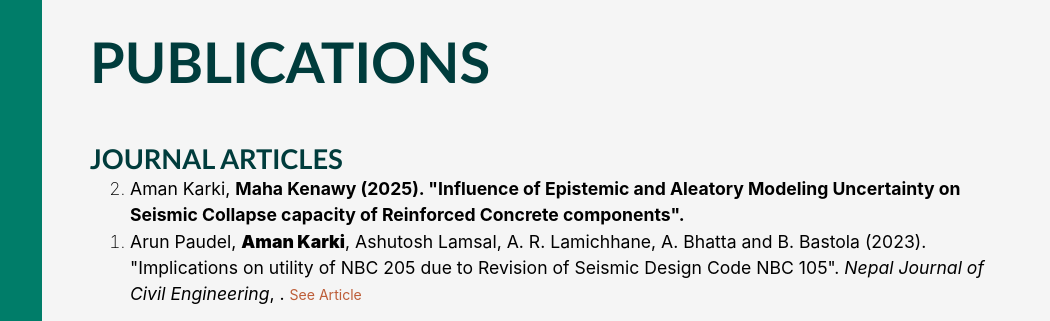
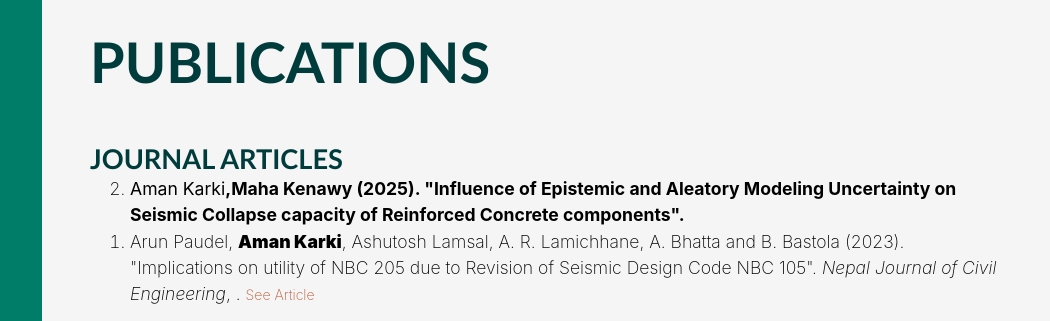
Before and after one commit to amanik789/amanik789.github.io, a website: page layouts/publications.html in a window 1280 px wide. Shown: the part 38-359 px from the top of the page, 230-1280 px from the left. Drawn offline with Linux system fonts and the light colour scheme; a web font is replaced by a local one.

Commit message:
Update portfolio HTML

```diff
--- a/layouts/publications.html
+++ b/layouts/publications.html
@@ -86,7 +86,7 @@
             <div class="resume-content mr-auto">
               <h3 class="mb-0" style="font-size:170%;color:#003c3c">Journal Articles</h3>
               <ol reversed="n">
-                <li><span></span><b>Aman Karki, <span>Maha Kenawy (2025). "Influence of Epistemic and Aleatory Modeling Uncertainty on Seismic Collapse capacity of Reinforced Concrete components".
+                <li><span></span><b>Aman Karki</b><span>,Maha Kenawy (2025). "Influence of Epistemic and Aleatory Modeling Uncertainty on Seismic Collapse capacity of Reinforced Concrete components".
                 <li>Arun Paudel, <span><b>Aman Karki</b></span>, Ashutosh Lamsal, A. R. Lamichhane, A. Bhatta and B. Bastola (2023). "Implications on utility of NBC 205 due to Revision of Seismic Design Code NBC 105". <i>Nepal Journal of Civil Engineering</i>, . <a href= "https://civil.pcampus.edu.np/journal/index.php/njce/article/view/4.1-1" target="_blank" style=" font-size: 80%" style="color:brown";>  See Article</a></li>
               </ol>
             </div>
@@ -146,9 +146,9 @@
                 <li><span><b>Jawad Fayaz</b></span> and Carmine Galasso (2022). "<font color="rgba(179, 12, 12, 0.733)">A Generalized Ground Motion Model for Consistent Mainshock-Aftershock Ground Motion Intensity Measures using Deep Neural Networks</font>". <i>12th National Conference on Earthquake Engineering</i>, Salt Lake City, UT, USA, June 2022. <a href="https://www.researchgate.net/publication/361802521_A_Generalized_Ground_Motion_Model_for_consistent_Mainshock-Aftershock_Ground_Motion_Intensity_Measures_using_Deep_Neural_Networks" target="_blank" style=" font-size: 80%" style="color:brown"> See Poster</a></li>
                 <li><span><b>Jawad Fayaz</b></span>, Sanaz Rezaeian, and Farzin Zareian (2020). "<font color="rgba(179, 12, 12, 0.733)">Method for Evaluation of Simulated Ground Motions Based on Probabilistic Seismic Demand Analysis: Application on CyberShake (15.12) Simulations using Ordinary Standard Bridges</font>". <i>SCEC Annual Meeting</i>, CA, USA, September 2020. <a href="https://www.scec.org/meetings/2020/am/poster/232" target="_blank" style=" font-size: 80%" style="color:brown"> See Poster</a></li>
                 <li><span><b>Jawad Fayaz</b></span>, Sarah Azar, Mayssa Dabaghi, and Farzin Zareian (2020). "<font color="rgba(179, 12, 12, 0.733)">Validation and Utilization of Physics-Based Simulated Ground Motions for Bridge Performance Assessment</font>". <i>PEER Annual Meeting</i>, Berkeley, CA, USA, January 2020. <a href="https://peer.berkeley.edu/sites/default/files/fayaz-2020pam-poster.pdf" target="_blank" style=" font-size: 80%" style="color:brown"> See Poster</a></li> -->
-                <li><span></span><b>Aman Karki, <span>Maha Kenawy (2025). "Influence of modeling uncertainty in assessment of structural collapse under dynamic earthquake loading.". <i> NHERI Computational Symposium, University of California, Los Angeles, CA, United States.</i></li>
-                <li><span></span><b>Aman Karki, <span>Maha Kenawy (2025). "Accelerating Uncertainty Quantification in Estimating Seismic Collapse Capacities using Sequential Bayesian Experimental Design.". <i> Proceedings of the 13th National Conference in Earthquake Engineering, Earthquake Engineering Research Institute, Portland, OR. 2026.</i></li>
-                <li><span></span><b>Aman Karki, <span>Maha Kenawy (2025). "Damage modeling uncertainty in seismic collapse capacity of reinforced concrete components.". <i> NHERI Graduate Student Council Mini Conference, United States</i></li>
+                <li><span></span><b>Aman Karki,</b> <span>Maha Kenawy (2025). "Influence of modeling uncertainty in assessment of structural collapse under dynamic earthquake loading.". <i> NHERI Computational Symposium, University of California, Los Angeles, CA, United States.</i></li>
+                <li><span></span><b>Aman Karki,</b> <span>Maha Kenawy (2025). "Accelerating Uncertainty Quantification in Estimating Seismic Collapse Capacities using Sequential Bayesian Experimental Design.". <i> Proceedings of the 13th National Conference in Earthquake Engineering, Earthquake Engineering Research Institute, Portland, OR. 2026.</i></li>
+                <li><span></span><b>Aman Karki,</b> <span>Maha Kenawy (2025). "Damage modeling uncertainty in seismic collapse capacity of reinforced concrete components.". <i> NHERI Graduate Student Council Mini Conference, United States</i></li>
 
               </ol>
             </div>
```
Also changed, not shown: index.html (+1 -1 lines), layouts/research.html (+1 -1 lines), img/MCS.png (deleted).
